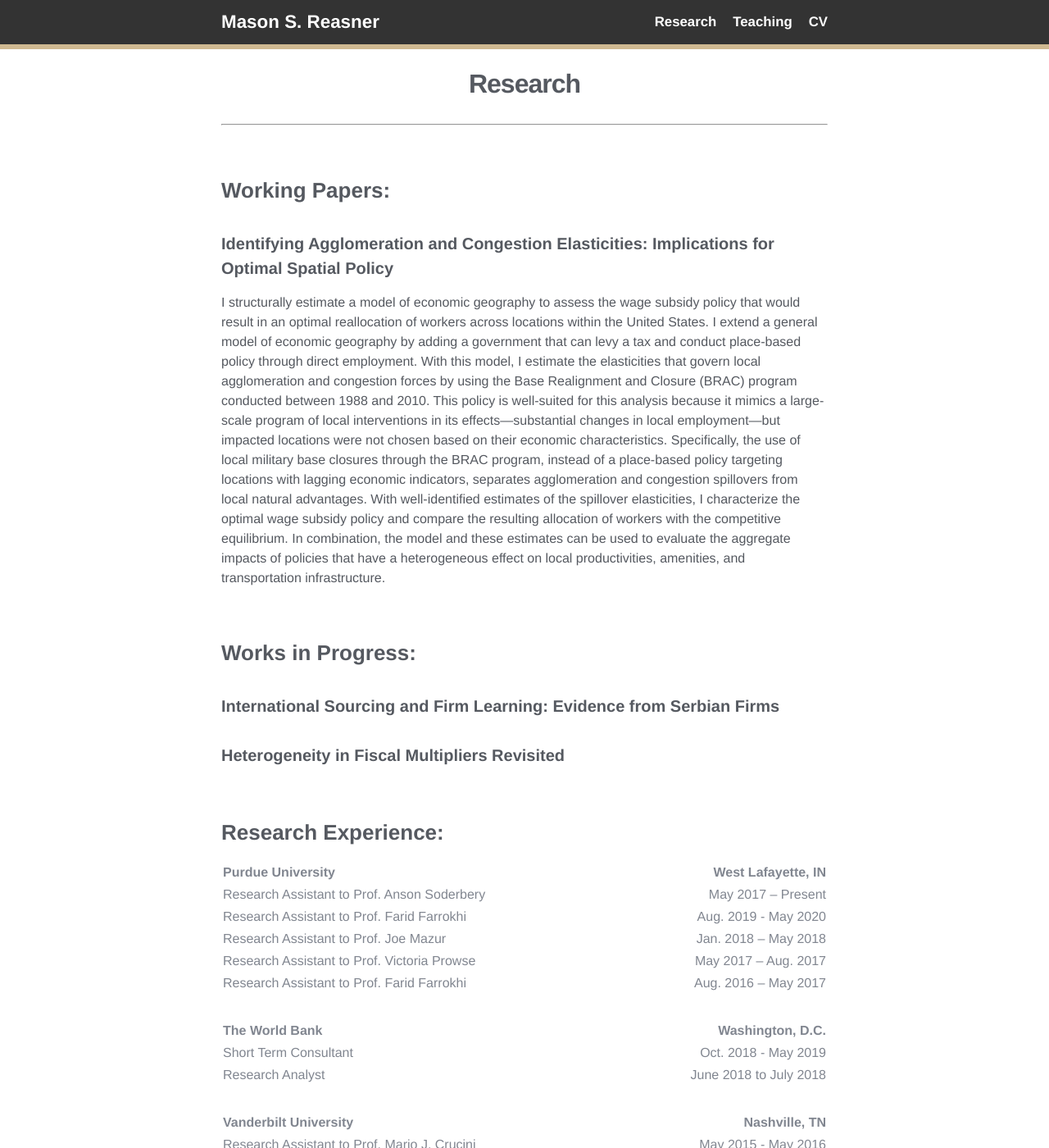
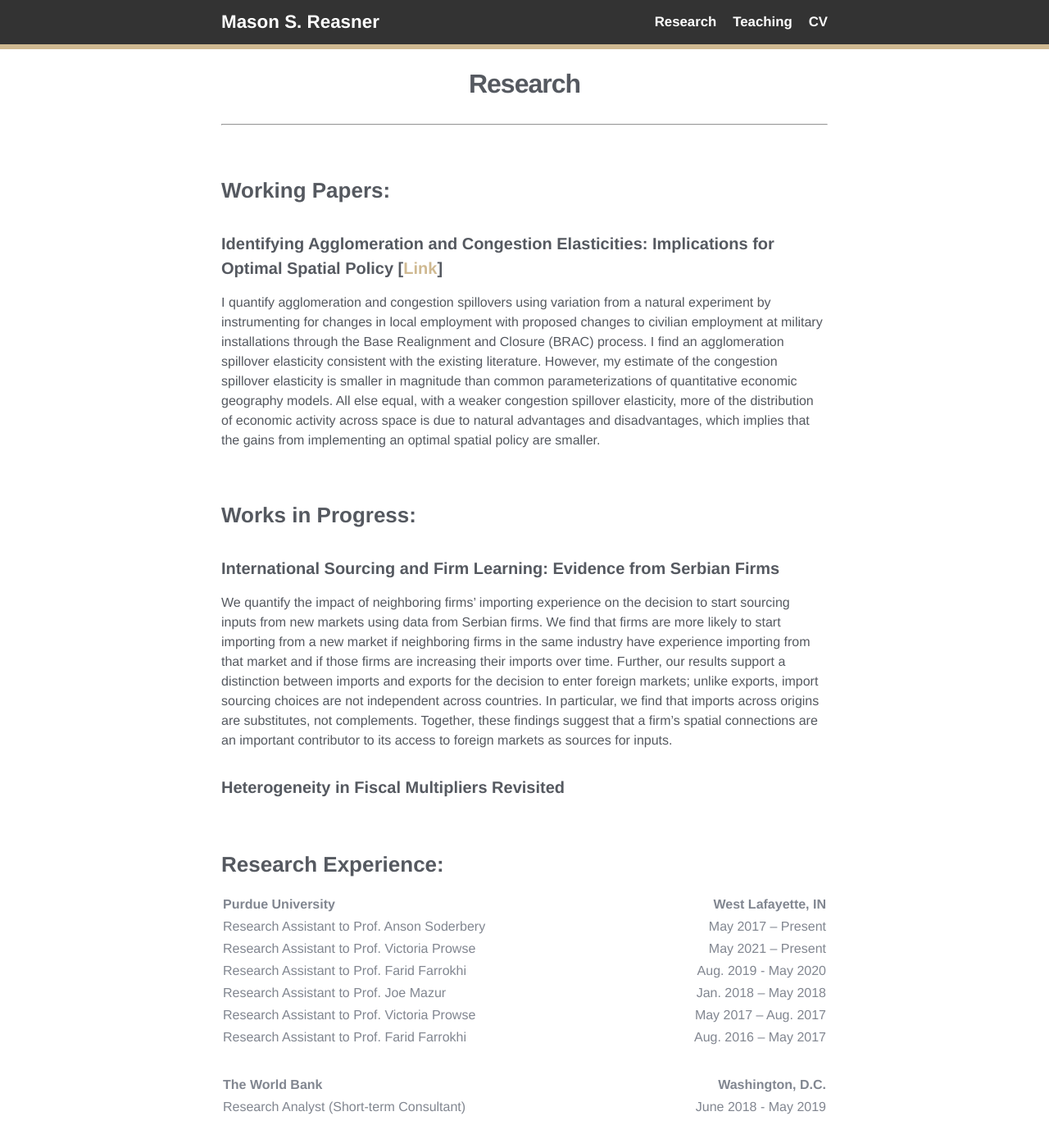
Before and after one commit to reasner/reasner.github.io, a Jekyll site: the page built from research.md, in a window 1280 px wide and 1400 px high. Shown: the whole window at 82% size. Built offline with Jekyll 4.4.1, drawn with Linux system fonts in a browser that asks for light colours.

Commit message:
update research section and cv

```diff
--- a/research.md
+++ b/research.md
@@ -8,13 +8,15 @@ permalink: /research/
 ***
 ### Working Papers:
 
-#### Identifying Agglomeration and Congestion Elasticities: Implications for Optimal Spatial Policy
+#### Identifying Agglomeration and Congestion Elasticities: Implications for Optimal Spatial Policy \[[Link](../assets/docs/reasner_jmp_0321.pdf)\]
 
-I structurally estimate a model of economic geography to assess the wage subsidy policy that would result in an optimal reallocation of workers across locations within the United States. I extend a general model of economic geography by adding a government that can levy a tax and conduct place-based policy through direct employment. With this model, I estimate the elasticities that govern local agglomeration and congestion forces by using the Base Realignment and Closure (BRAC) program conducted between 1988 and 2010. This policy is well-suited for this analysis because it mimics a large-scale program of local interventions in its effects—substantial changes in local employment—but impacted locations were not chosen based on their economic characteristics. Specifically, the use of local military base closures through the BRAC program, instead of a place-based policy targeting locations with lagging economic indicators, separates agglomeration and congestion spillovers from local natural advantages. With well-identified estimates of the spillover elasticities, I characterize the optimal wage subsidy policy and compare the resulting allocation of workers with the competitive equilibrium. In combination, the model and these estimates can be used to evaluate the aggregate impacts of policies that have a heterogeneous effect on local productivities, amenities, and transportation infrastructure.
+I quantify agglomeration and congestion spillovers using variation from a natural experiment by instrumenting for changes in local employment with proposed changes to civilian employment at military installations through the Base Realignment and Closure (BRAC) process. I find an agglomeration spillover elasticity consistent with the existing literature. However, my estimate of the congestion spillover elasticity is smaller in magnitude than common parameterizations of quantitative economic geography models. All else equal, with a weaker congestion spillover elasticity, more of the distribution of economic activity across space is due to natural advantages and disadvantages, which implies that the gains from implementing an optimal spatial policy are smaller.
 
 ### Works in Progress:
 
 #### International Sourcing and Firm Learning: Evidence from Serbian Firms
+
+We quantify the impact of neighboring firms' importing experience on the decision to start sourcing inputs from new markets using data from Serbian firms. We find that firms are more likely to start importing from a new market if neighboring firms in the same industry have experience importing from that market and if those firms are increasing their imports over time. Further, our results support a distinction between imports and exports for the decision to enter foreign markets; unlike exports, import sourcing choices are not independent across countries. In particular, we find that imports across origins are substitutes, not complements. Together, these findings suggest that a firm's spatial connections are an important contributor to its access to foreign markets as sources for inputs.
 
 #### Heterogeneity in Fiscal Multipliers Revisited
 
@@ -23,6 +25,7 @@ I structurally estimate a model of economic geography to assess the wage subsidy
 | Purdue University | West Lafayette, IN |
 | ----------- | ----------: |
 | Research Assistant to Prof. Anson Soderbery | May  2017 – Present |
+| Research Assistant to Prof. Victoria Prowse | May 2021 – Present |
 | Research Assistant to Prof. Farid Farrokhi | Aug. 2019 - May 2020 |
 | Research Assistant to Prof. Joe Mazur | Jan. 2018 – May 2018 |
 | Research Assistant to Prof. Victoria Prowse | May 2017 – Aug. 2017 |
@@ -31,8 +34,7 @@ I structurally estimate a model of economic geography to assess the wage subsidy
 
 | The World Bank | Washington, D.C. |
 | -------------- | ---------------: |
-| Short Term Consultant | Oct. 2018 - May 2019 |
-| Research Analyst | June 2018 to July 2018 |
+| Research Analyst (Short-term Consultant) | June 2018  - May 2019 |
 {:.custom-table}
 
 | Vanderbilt University | Nashville, TN |
```
Also changed, not shown: cv.md (+2 -2 lines), 4 other files.
